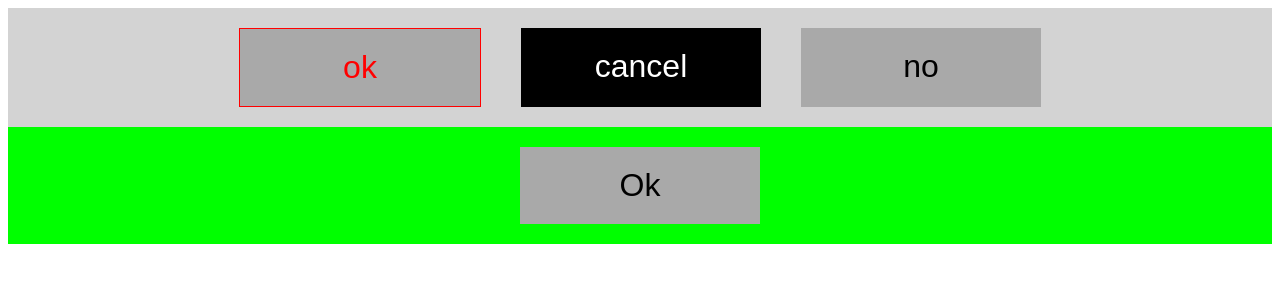
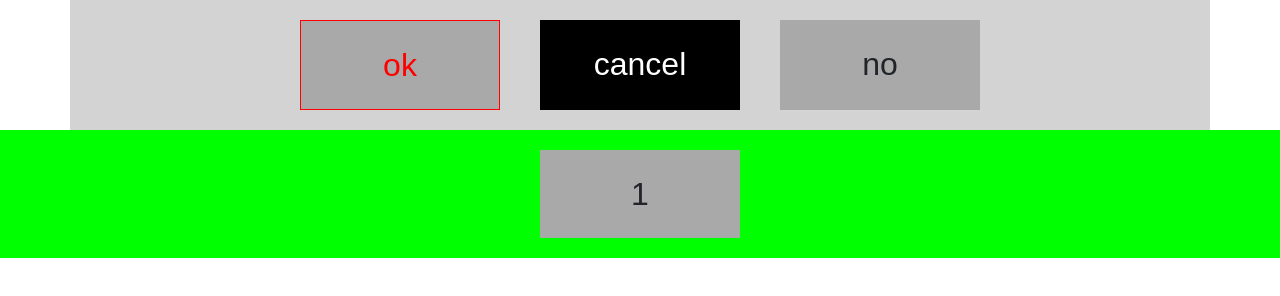
Before and after one commit to Ryoneme2/DII-M4-08, a website: page index.html in a window 1280 px wide. Both pictures are taken after a click on the element "ok". Drawn offline with nearby package versions, Linux system fonts and the light colour scheme.

Commit message:
add newNode

```diff
--- a/index.html
+++ b/index.html
@@ -6,15 +6,21 @@
     <meta name="viewport" content="width=device-width, initial-scale=1.0" />
     <title>Document</title>
     <link rel="stylesheet" href="./style.css" />
+    <!-- import bootstrap -->
+    <link rel="stylesheet" href="https://stackpath.bootstrapcdn.com/bootstrap/4.3.1/css/bootstrap.min.css" integrity="sha384-ggOyR0iXCbMQv3Xipma34MD+dH/1fQ784/j6cY/iJTQUOhcWr7x9JvoRxT2MZw1T" crossorigin="anonymous" />
+    <script src="https://code.jquery.com/jquery-3.3.1.slim.min.js" integrity="sha384-q8i/X+965DzO0rT7abK41JStQIAqVgRVzpbzo5smXKp4YfRvH+8abtTE1Pi6jizo" crossorigin="anonymous"></script>
+    <script src="https://cdnjs.cloudflare.com/ajax/libs/popper.js/1.14.7/umd/popper.min.js" integrity="sha384-UO2eT0CpHqdSJQ6hJty5KVphtPhzWj9WO1clHTMGa3JDZwrnQq4sF86dIHNDz0W1" crossorigin="anonymous"></script>
+
   </head>
   <body>
     <div class="container" id="container">
       <div id="ok" class="flex-item">ok</div>
       <div id="cancel" class="flex-item">cancel</div>
       <div id="no" class="flex-item">no</div>
+      <!-- <div id="no" class="flex-item">hekk</div> -->
     </div>
-    <div class="container2">
-      <div id="box" class="flex-item"></div>
+    <div class="container2" id="container2">
+      <!-- <div id="box" class="flex-item"></div> -->
     </div>
     <script src="./js.js"></script>
   </body>
--- a/js.js
+++ b/js.js
@@ -1,31 +1,50 @@
 /* eslint-disable no-unused-vars */
-// const ok = document.getElementById('ok');
+const ok = document.getElementById('ok');
 const cancel = document.getElementById('cancel');
 const no = document.getElementById('no');
 const box = document.getElementById('box');
 const all = document.querySelectorAll('.flex-item')
+const cont = document.getElementById('container');
 
-const addContext = (context) => {
-  const prevContext = box.innerText;
-  box.innerText = `${prevContext} ${context}`;
+const cont2 = document.getElementById('container2');
+let counter = 0
+
+function addNode() {
+  const newNode = document.createElement('div');
+  newNode.classList.add('flex-item');
+  newNode.setAttribute('id', counter)
+  counter++
+  newNode.innerText = counter
+  cont2.appendChild(newNode);
 }
+ok.addEventListener('click', (e) => {
+  e.stopPropagation()
+  addNode()
+})
 
-for(let el of all) {
-  el.addEventListener('click', (e) => {
-    e.stopPropagation()
-    const text = el.innerText.split('').map((v,i) => {
-      if(i === 0) {
-        return v.toUpperCase()
-      }
-      return v
-    }).join('')
-    addContext(text);
-  })
-}
+// const addContext = (context) => {
+//   const prevContext = box.innerText;
+//   box.innerText = `${prevContext} ${context}`;
+// }
+
+// for(let el of all) {
+//   el.addEventListener('click', (e) => {
+//     e.stopPropagation()
+//     const text = el.innerText.split('').map((v,i) => {
+//       if(i === 0) {
+//         return v.toUpperCase()
+//       }
+//       return v
+//     }).join('')
+//     addContext(text);
+//   })
+// }
 
 function onDelClick(e) {
-  e.stopPropagation()
-  box.innerText = ``;
+  // e.stopPropagation()
+  // box.innerText = ``;
+  cont2.innerHTML = ''
+  counter = 0
 }
 
 document.getElementById('container').onclick = onDelClick
--- a/style.css
+++ b/style.css
@@ -1,5 +1,6 @@
 .container, .container2 {
   display: flex;
+  flex-wrap: wrap;
   justify-content: center;
   background-color: lightgray;
 }
```
